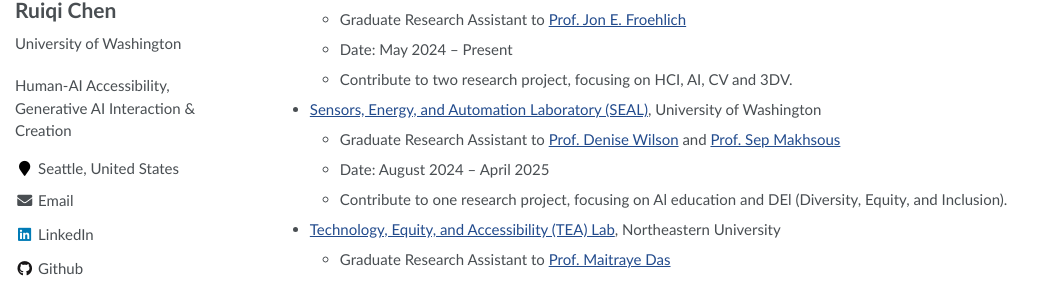
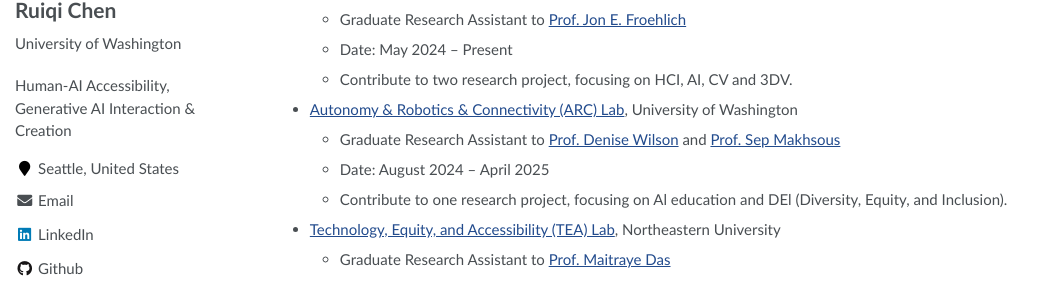
Before and after one commit to Ruiqi-Chen-0216/Ruiqi-Chen-0216.github.io, a Jekyll site: the page built from _pages/educations copy.md, in a window 1280 px wide and 992 px high. Shown: the part 279-561 px from the top of the window, without its empty margins (0-1062 px from the left). Built offline with Jekyll 4.4.1, drawn with Linux system fonts in a browser that asks for light colours; some web fonts are replaced.

Commit message:
Update educations copy.md

```diff
--- a/_pages/educations copy.md
+++ b/_pages/educations copy.md
@@ -19,7 +19,7 @@ layout: default
   * Date: May 2024 – Present
   * Contribute to two research project, focusing on HCI, AI, CV and 3DV.
 
-* [Sensors, Energy, and Automation Laboratory (SEAL)](https://www.uwseal.org/), University of Washington
+* [Autonomy & Robotics & Connectivity (ARC) Lab](https://www.arcuw.org/), University of Washington
   * Graduate Research Assistant to [Prof. Denise Wilson](https://scholar.google.com/citations?user=X_Usi6kAAAAJ&hl=zh-CN&oi=ao) and [Prof. Sep Makhsous](https://people.ece.uw.edu/makhsous/)
   * Date: August 2024 – April 2025
   * Contribute to one research project, focusing on Al education and DEl (Diversity, Equity, and Inclusion).
```
